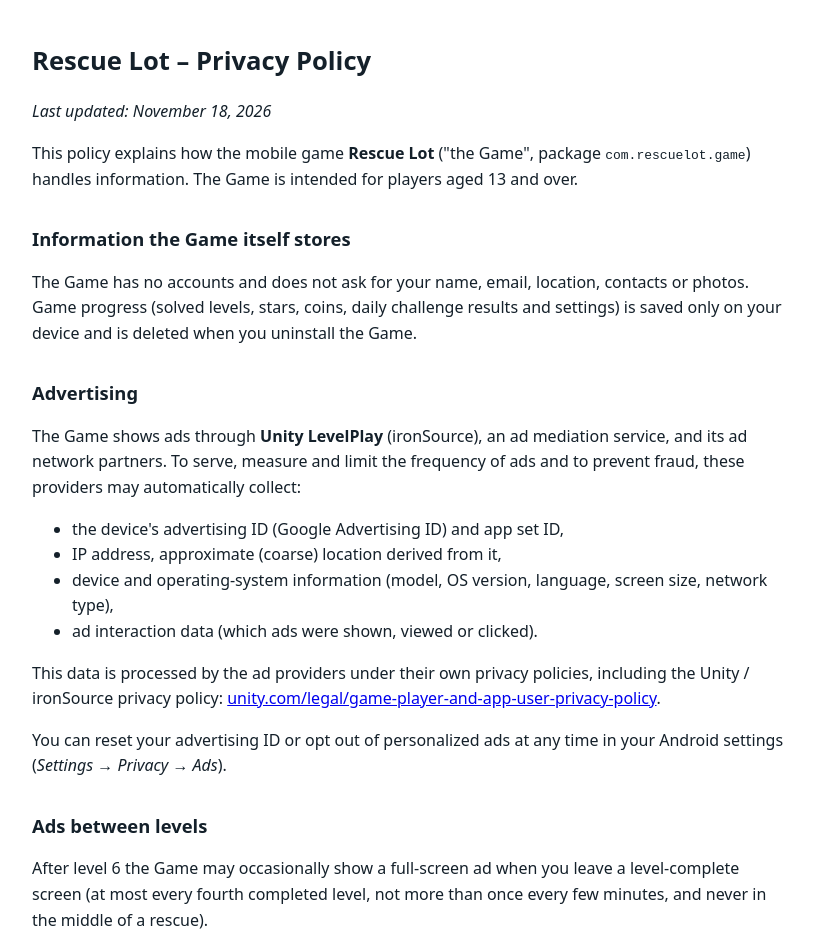
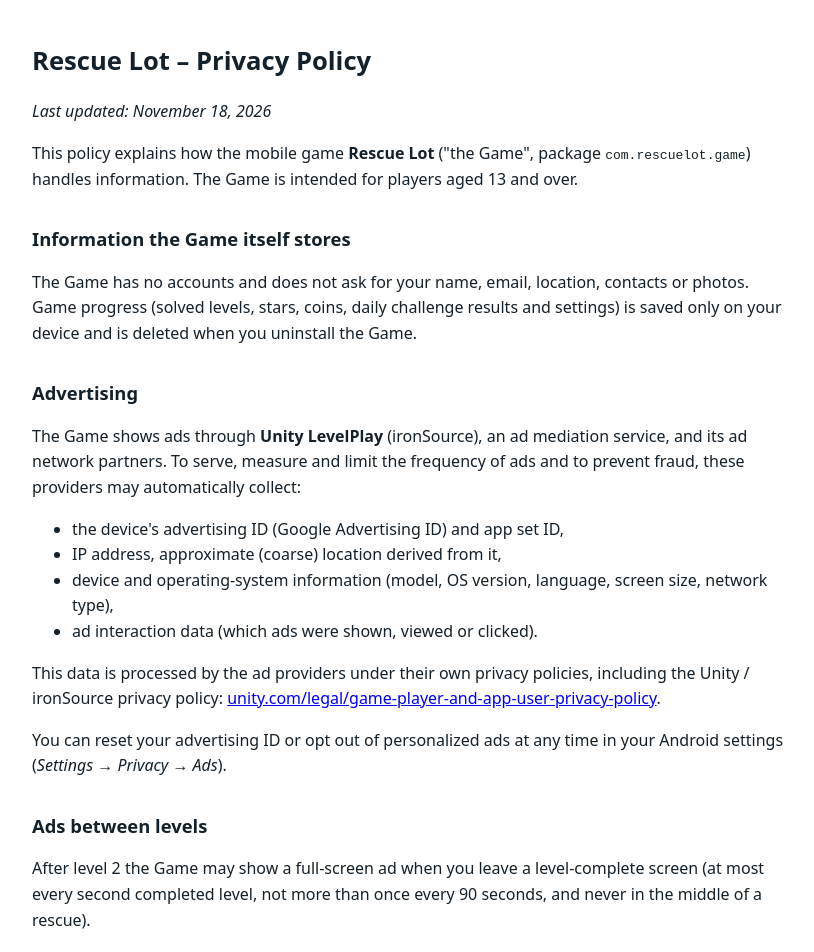
Before and after one commit to stdSheraz/rescue-lot-privacy, a plain HTML site: page index.html in a window 1280 px wide. Shown: the top 952 px of the page, without its empty margins (228-1042 px from the left). Drawn offline with Linux system fonts and the light colour scheme.

Commit message:
Update ad wording for 1.1
Co-Authored-By: Claude Fable 5.2 <noreply@anthropic.com>

```diff
--- a/index.html
+++ b/index.html
@@ -31,7 +31,7 @@
 <p>You can reset your advertising ID or opt out of personalized ads at any time in your Android settings (<em>Settings → Privacy → Ads</em>).</p>
 
 <h2>Ads between levels</h2>
-<p>After level 6 the Game may occasionally show a full-screen ad when you leave a level-complete screen (at most every fourth completed level, not more than once every few minutes, and never in the middle of a rescue).</p>
+<p>After level 2 the Game may show a full-screen ad when you leave a level-complete screen (at most every second completed level, not more than once every 90 seconds, and never in the middle of a rescue).</p>
 
 <h2>Rewarded ads</h2>
 <p>Some optional features (an extra hint, 20 more seconds when the clock runs out, or skipping a level after several failed tries) let you choose to watch a video ad. Watching is always optional.</p>
```
